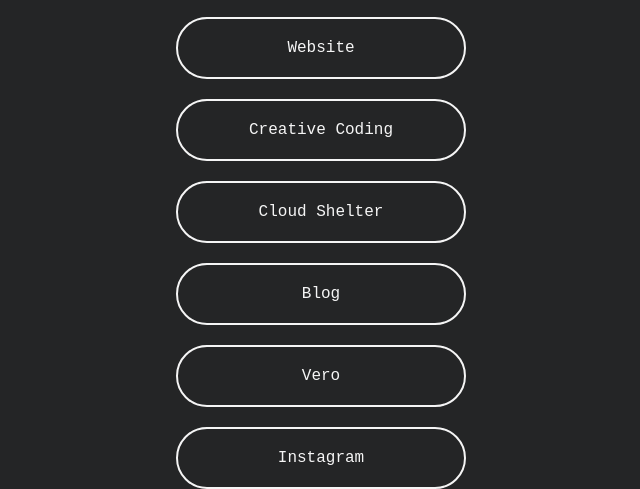
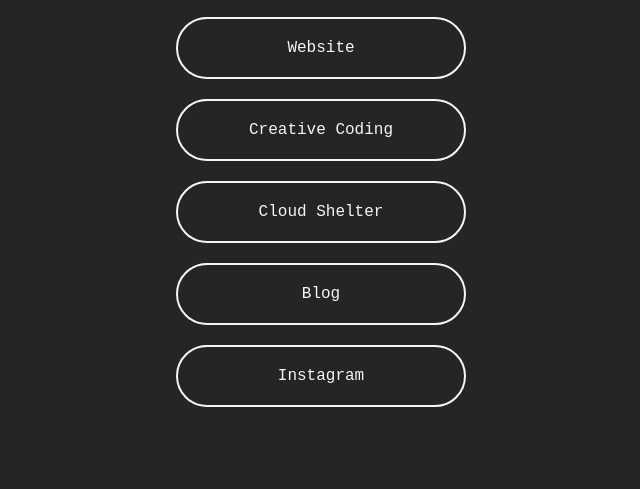
Before and after one commit to bralri/links, a plain HTML site: page index.html in a window 1280 px wide. Shown: the part 325-814 px from the top of the page, without its empty margins (319-959 px from the left). Drawn offline with Linux system fonts and the light colour scheme.

Commit message:
Update index.html

```diff
--- a/index.html
+++ b/index.html
@@ -51,12 +51,6 @@
     </a>
     <a
         class="links"
-        href="https://vero.co/bralri"
-        target="_blank">
-        Vero
-    </a>
-    <a
-        class="links"
         href="https://www.instagram.com/bralri"
         target="_blank">
         Instagram
```
